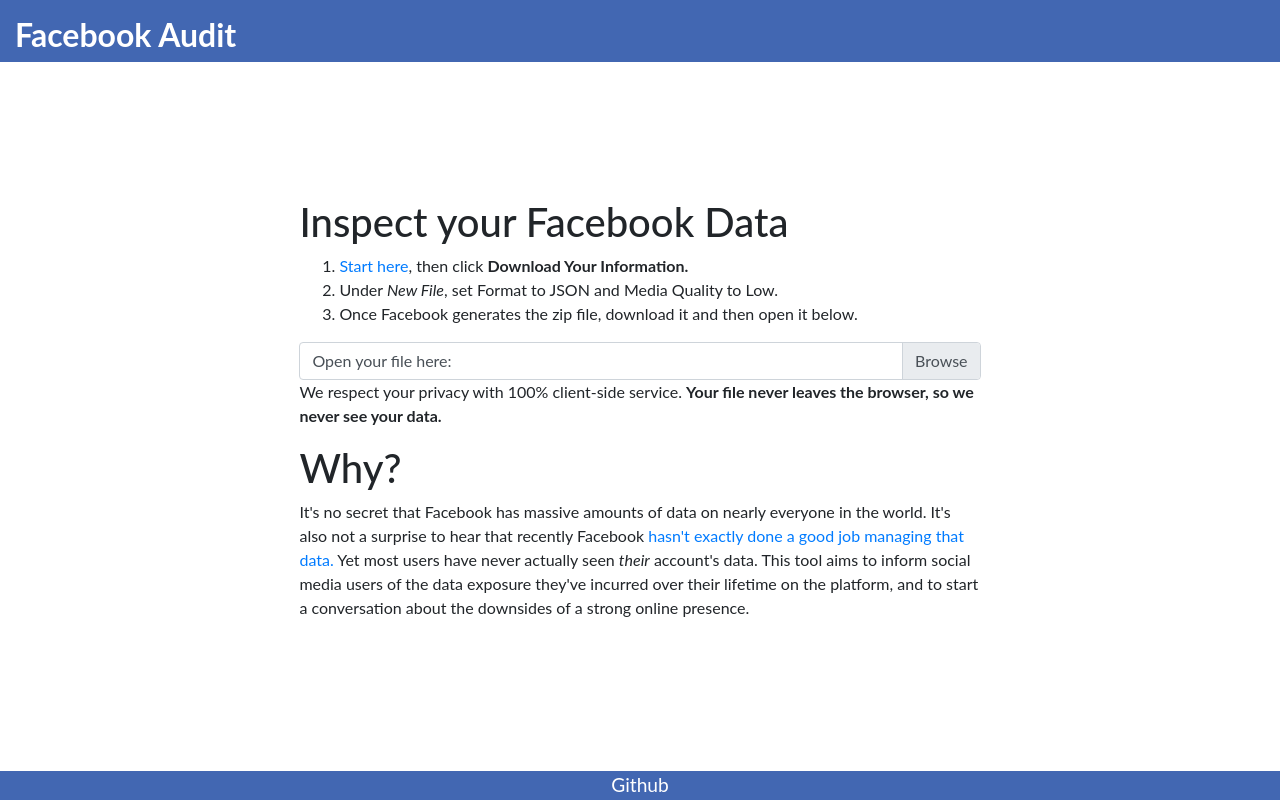
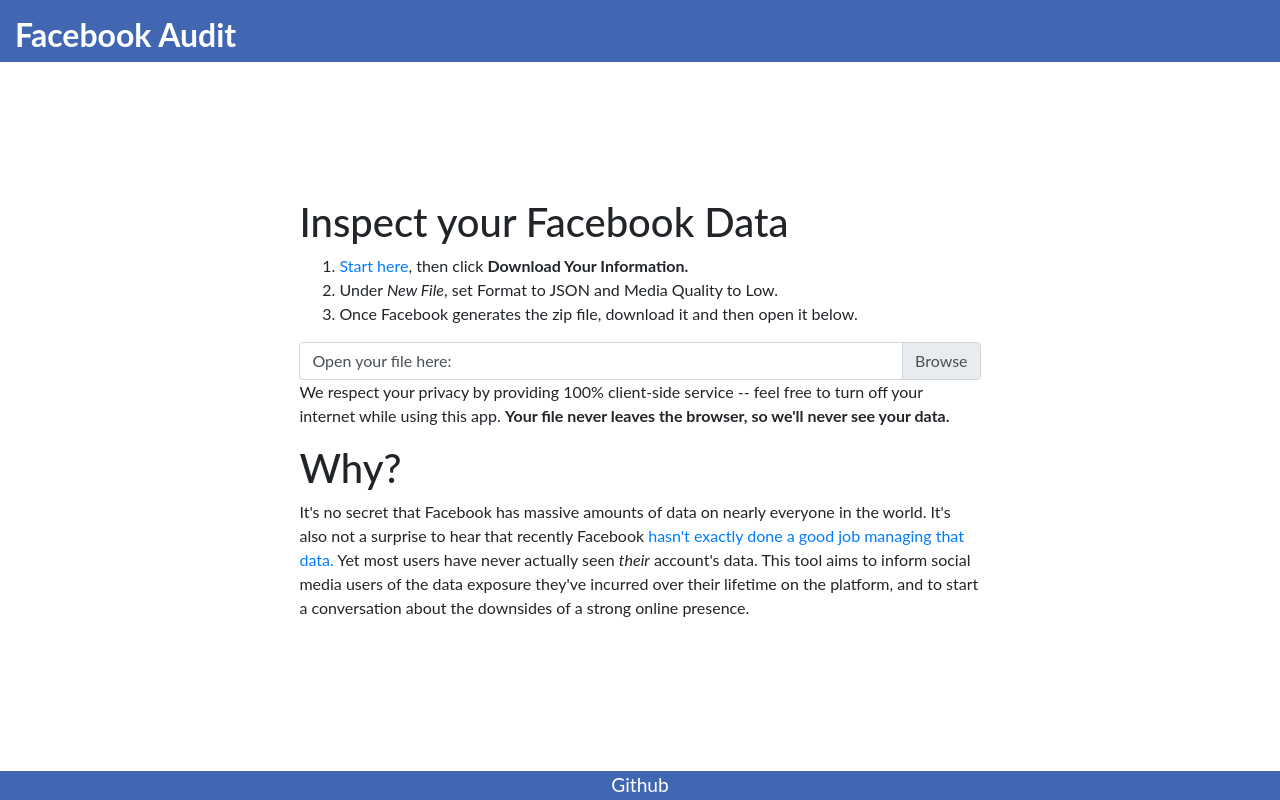
Before and after one commit to mikewheel/facebook-audit, a website: page index.html in a window 1280 px wide. Drawn offline with nearby package versions, Linux system fonts and the light colour scheme.

Commit message:
Fix: Added description saying that you can turn off the internet and run the app.

```diff
--- a/index.html
+++ b/index.html
@@ -39,8 +39,10 @@
                 <label class="custom-file-label" for="file-picker">Open your file here: </label>
               </div>
             </form>
-            <p>We respect your privacy with 100% client-side service.
-              <strong>Your file never leaves the browser, so we never see your data.</strong></p>
+            <p>
+              We respect your privacy by providing 100% client-side service -- feel free to turn off your internet
+              while using this app. <strong>Your file never leaves the browser, so we'll never see your data.</strong>
+            </p>
           </div>
         </div>
 
```
